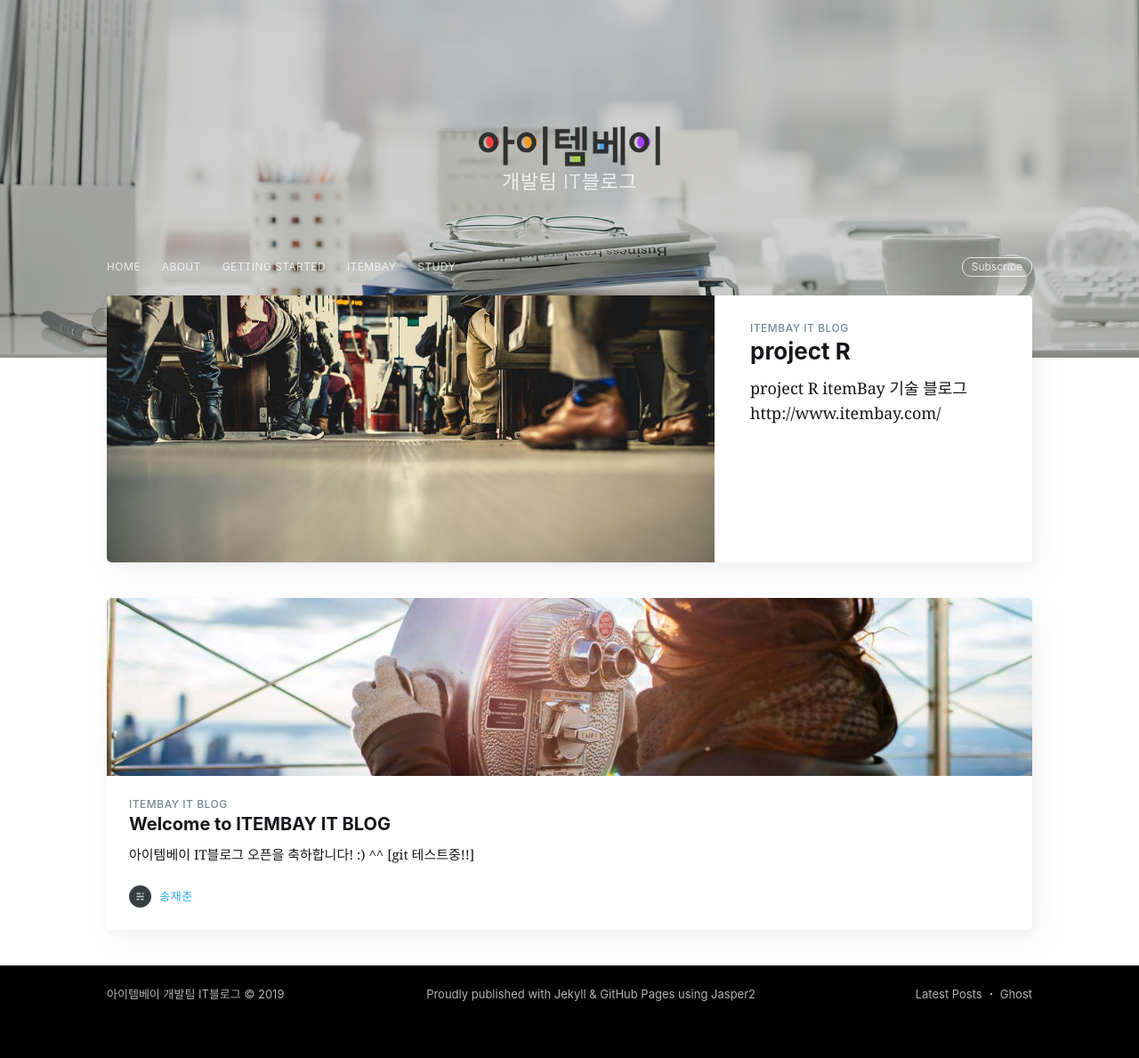
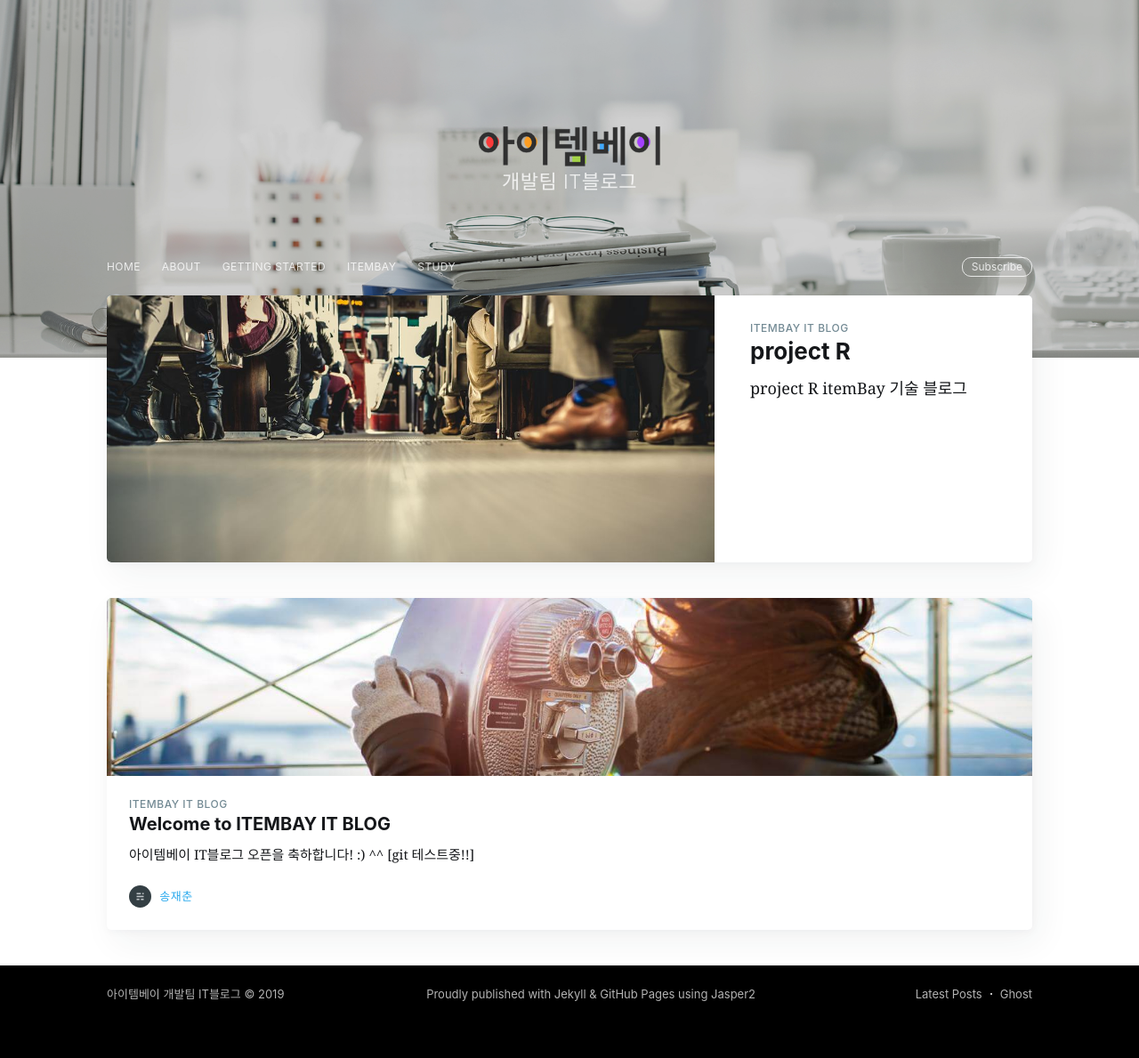
Before and after one commit to itembay/itembay.github.io, a Jekyll site: the page built from index.html, in a window 1280 px wide. Shown: the whole page at 89% size. Built offline with Jekyll 4.4.1, drawn with Linux system fonts in a browser that asks for light colours; nearby versions of some CDN libraries; the list of posts is cut into pages by our own code; comment, search, counter and statistics services are not loaded; some of the changed lines change nothing that is shown.

Commit message:
init(03.11)

```diff
--- a/_posts/2019-03-08-study.md
+++ b/_posts/2019-03-08-study.md
@@ -4,7 +4,6 @@
 cover:  assets/images/bus.jpg
 navigation: True
 title: project R
-comments : true
 date: 2019-03-11
 tags: [ITEMBAY IT BLOG]
 subclass: 'post tag-getting-started'
@@ -14,5 +13,3 @@
 <h1> project R </h1>
 
 # itemBay 기술 블로그
-
-http://www.itembay.com/
--- a/study/index.md
+++ b/study/index.md
@@ -2,6 +2,7 @@
 layout: page
 current: study
 title: Study
+comments : true
 navigation: true
 logo: 'assets/images/ghost.png'
 class: page-template
@@ -10,3 +11,5 @@
 ---
 
 <h1>project R </h1>
+
+http://www.itembay.com/
```
